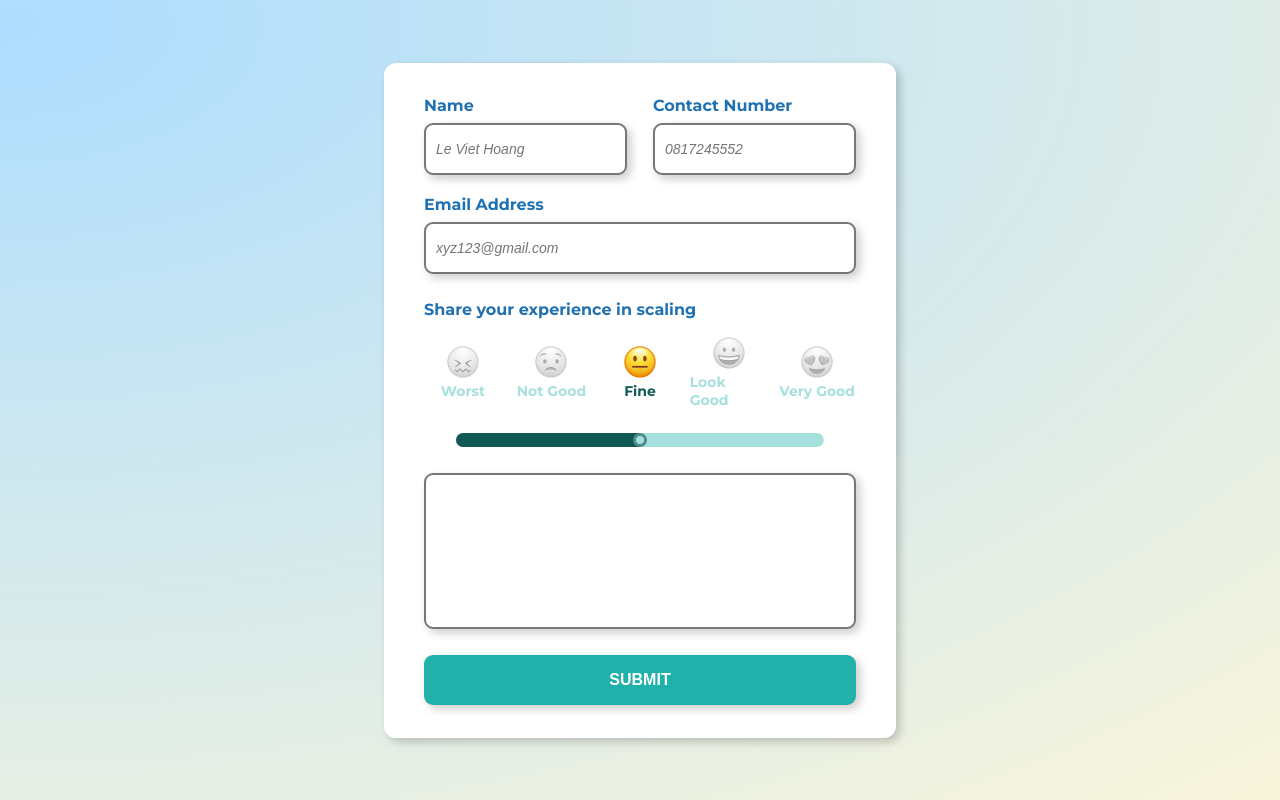
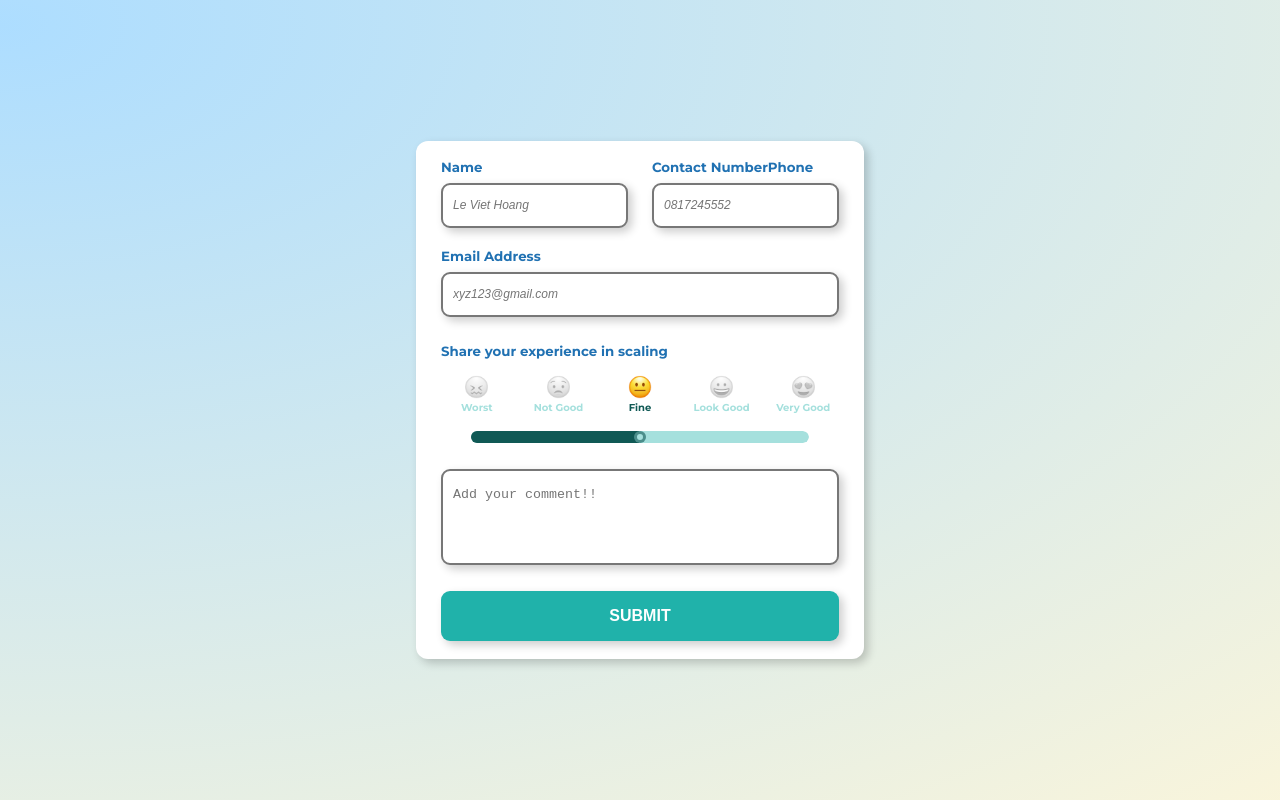
Before and after one commit to hoanglvstore3/v2, a plain HTML site: page index.html in a window 1280 px wide. Drawn offline with Linux system fonts and the light colour scheme.

Commit message:
first commit

```diff
--- a/assets/css/main.css
+++ b/assets/css/main.css
@@ -11,12 +11,11 @@
 }
 
 .form{
-    width: 40%;
-    height: fit-content;
+    width: 35%;
     background-color: var(--white);
     border-radius: 12px;
     margin: 0 auto;
-    padding: 30px 40px;
+    padding: 15px 25px;
     box-shadow: 4px 4px 10px rgba(0, 0, 0, 0.2);
 
 }
@@ -50,7 +49,7 @@ h1{
 }
 .info-label{
     color: var(--Green-Blue-Main);
-    font-size: medium;
+    font-size: smaller !important;
     font-weight: 700;
     margin-bottom: 8px;
 
@@ -61,7 +60,8 @@ h1{
     padding: 16px 10px;
     border: var(--Medium-Gray) solid 2px;
     box-shadow: 4px 4px 10px rgba(0, 0, 0, 0.2);
-    font-size: 14px;
+    font-size: 12px;
+    height: 45px;
 }
 .info-label--error{
     color: red;
@@ -76,7 +76,7 @@ h1{
 .info-input:focus{
     border: var(--Dark-Sea-Green-Other) solid 3px;
     color: var(--Dark-Sea-Green-Other);
-    font-size: 14px;
+    font-size: 12px;
     font-weight: 600;
 }
 input::placeholder{
@@ -85,7 +85,7 @@ input::placeholder{
 }
 .row h3{
     color: var(--Green-Blue-Main);
-    font-size: medium;
+    font-size: smaller !important;
     font-weight: 700;
     margin-bottom: 8px;
 }
@@ -103,18 +103,21 @@ ul{
 .status-item.status--none .status-name{
     color: var(--Crystal-Other);
     font-weight: 700;
-    font-size: 14px;
+    font-size: 10px !important;
 }
 .status-item.status--display .status-name{
     color: var(--Dark-Sea-Green-Other);
     font-weight: 700;
-    font-size: 14px;
+    font-size: 10px !important;
+}
+img{
+    width: 40%;
 }
 .row.center{
     justify-content: center;
 }
 .status-value{
-    margin-top: 10px;
+    margin-top: 3px;
     width:85%;
 
 }
@@ -131,14 +134,14 @@ input[type="range"] {
     /*  slider progress trick  */
     overflow: hidden;
     border-radius: 16px;
-    height: 14px;
+    height: 12px;
   }
 
   /* Track: webkit browsers */
   input[type="range"]::-webkit-slider-runnable-track {
     background: var(--Crystal-Other);
     border-radius: 16px;
-    height: 14px;
+    height: 12px;
   }
 
 
@@ -148,8 +151,8 @@ input[type="range"]::-webkit-slider-thumb {
     -webkit-appearance: none;
     appearance: none;
     /* creating a custom design */
-    height: 14px; /* Increase the height */
-    width: 14px; /* Increase the width */
+    height: 12px; /* Increase the height */
+    width: 12px; /* Increase the width */
     background-color: var(--Crystal-Other);
     border-radius: 50%;
     border: 3px solid rgba(16, 89, 85, 0.6);
@@ -161,7 +164,7 @@ input[type="range"]::-webkit-slider-thumb {
 
 
 
-.message{
+textarea{
     width: 100%;
 
     border: var(--Medium-Gray) solid 2px;
@@ -172,6 +175,8 @@ input[type="range"]::-webkit-slider-thumb {
     padding: 16px 10px;
     box-shadow: 4px 4px 10px rgba(0, 0, 0, 0.2);
 }
+
+
 .submit{
     width: 100%;
     border-radius: 9px;
@@ -182,6 +187,8 @@ input[type="range"]::-webkit-slider-thumb {
     box-shadow: 4px 4px 10px rgba(0, 0, 0, 0.2);
     font-size: medium;
     font-weight: 700;
+    height: 50px;
+
 
 }
 .submit:hover{
--- a/index.html
+++ b/index.html
@@ -21,7 +21,7 @@
                 <h4 class="info-label--error error-name hidden">*Please enter name valid!!!!</h3>
             </div>
             <div class="info">
-                <h3 class="info-label">Contact Number</h3>
+                <h3 class="info-label">Contact NumberPhone</h3>
                 <input type="text" class="info-input" placeholder="0817245552" id="phone_input">
                 <h4 class="info-label--error error-phone hidden">*Please enter phone valid!!</h3>
             </div>
@@ -53,16 +53,15 @@
             </li>
         </ul>
         <div class="row center">
-            <input type="range" class="status-value" min="0" max="80" value="40" id="rangeInput">
+            <input type="range" class="status-value" min="0" max="80" value="40" id="rangeInput" placeholder="Add your comments...">
         </div>
         <div class="row">
-            <textarea name="" class="message" id="" cols="30" rows="8" placeholder="Add your comments">
-
-            </textarea>
+            <textarea placeholder="Add your comment!!" cols="30" rows="4" id=""></textarea>
         </div>
         <div class="row">
             <button class="submit">SUBMIT</button>
         </div>
+
     </form>
     <script>
 
@@ -179,13 +178,6 @@ function isValidEmail(email) {
         }
     });
 });
-
-
-
-
-
-
-
     </script>
 </body>
 </html>
```
